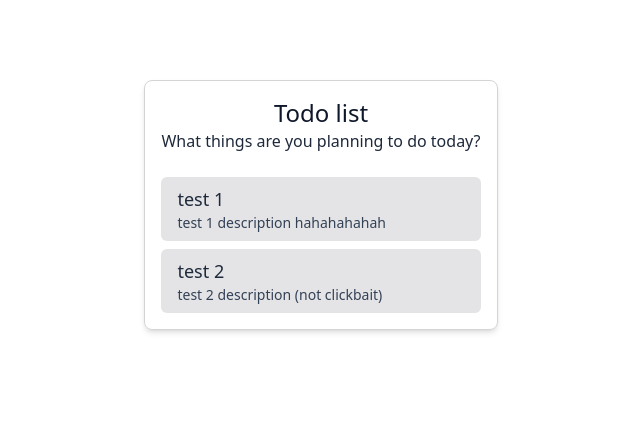
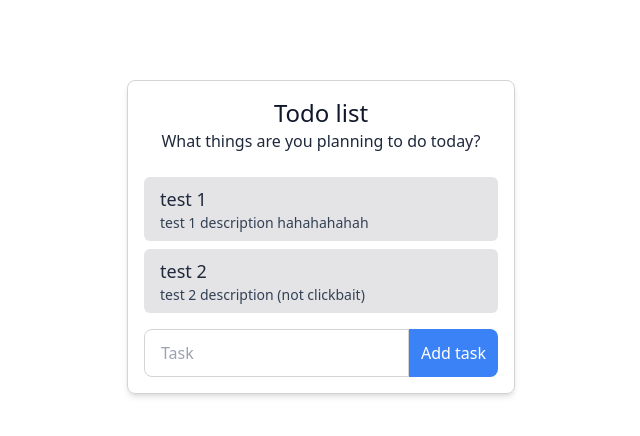
Before and after one commit to Humboorgir/next.js-typescript-todolist, a Next.js app: page / in a window 1280 px wide. Shown: the top 436 px of the page, without its empty margins (319-959 px from the left). Built offline with nearby package versions, Linux system fonts and the light colour scheme.

Commit message:
Create AddTask component

```diff
--- /dev/null
+++ b/components/addtask.tsx
@@ -0,0 +1,21 @@
+const AddTask = () => {
+  return (
+    <form onSubmit={submitHandler} className="w-full mt-4 flex flex-nowrap">
+      <input
+        className="h-12 border border-neutral-300 rounded-l-lg px-4 outline-neutral-300"
+        name="task"
+        placeholder="Task"
+      />
+      <button className="bg-blue-500 text-white h-12 p-3 rounded-r-lg" type="submit">
+        Add task
+      </button>
+    </form>
+  );
+
+  function submitHandler(e) {
+    e.preventDefault();
+    return;
+  }
+};
+
+export default AddTask;
--- a/pages/index.tsx
+++ b/pages/index.tsx
@@ -1,5 +1,6 @@
 import React, { useState, useEffect } from "react";
-import TodoList from "../components/todolist";
+import TodoList from "@/components/todolist";
+import AddTask from "@/components/addtask";
 
 const Home: React.FC = () => {
   // (test data)
@@ -17,11 +18,12 @@ const Home: React.FC = () => {
   ]);
   return (
     <div className="md:container md:mx-auto px-4 flex flex-col items-center justify-center mt-20">
-      <form className="border border-neutral-300 rounded-lg p-4 text-center shadow-md">
+      <div className="border border-neutral-300 rounded-lg p-4 text-center shadow-md">
         <h2 className="text-2xl text-slate-900">Todo list</h2>
         <p className="text-base text-slate-800">What things are you planning to do today?</p>
         <TodoList tasks={tasks} />
-      </form>
+        <AddTask />
+      </div>
     </div>
   );
 };
```
